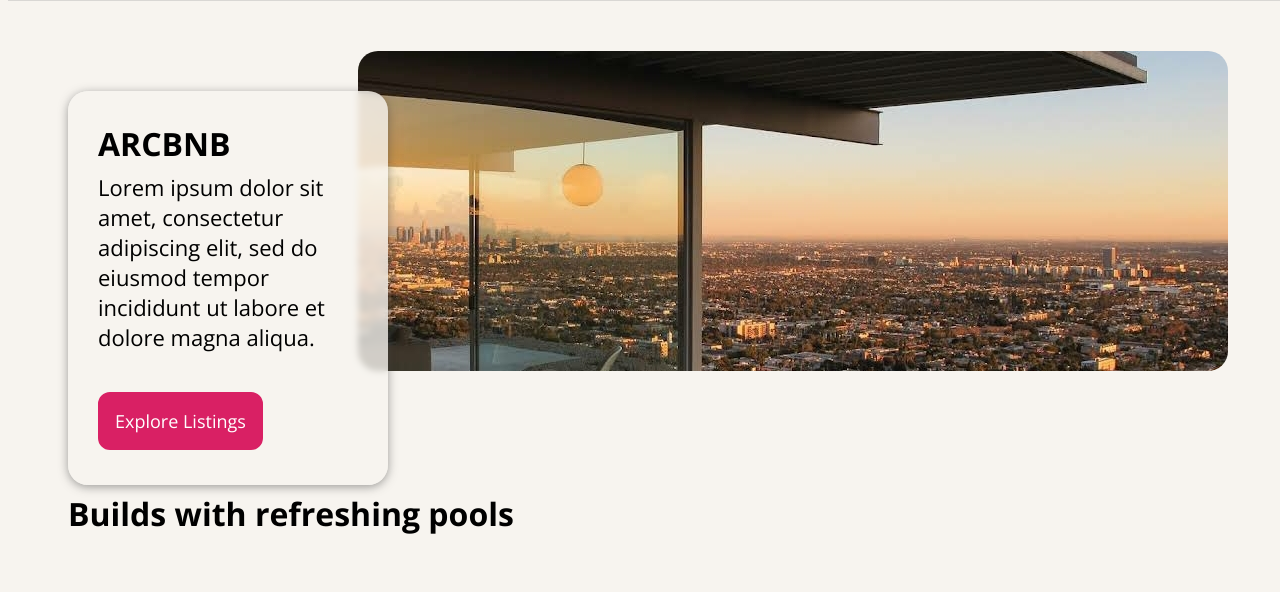
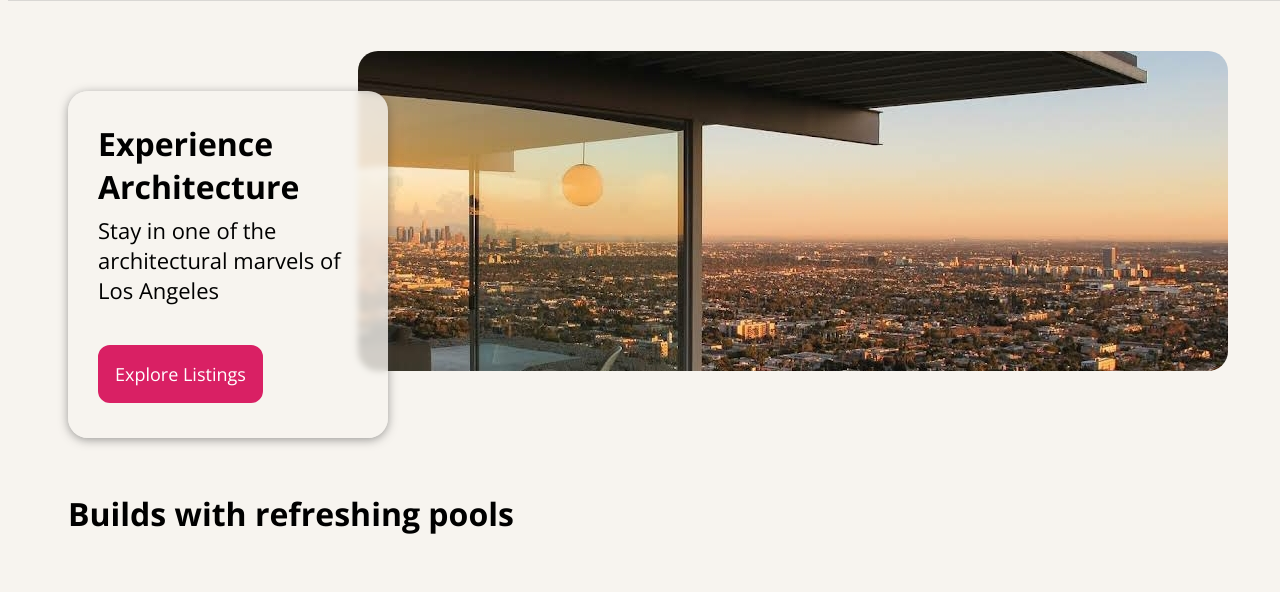
Before and after one commit to connorbyram/arcbnb, a Django app: page / in a window 1280 px wide. Shown: the part 68-660 px from the top of the page. Run offline with Django 4.2, Linux system fonts and the light colour scheme; data that the repository does not hold is empty.

Commit message:
readme updated

```diff
--- a/main_app/templates/home.html
+++ b/main_app/templates/home.html
@@ -6,9 +6,9 @@
     <div class="container">
         <div class="hero">
             <div class="hero-header">
-                <h1>ARCBNB</h1>
+                <h1>Experience Architecture</h1>
                 <p>
-                    Lorem ipsum dolor sit amet, consectetur adipiscing elit, sed do eiusmod tempor incididunt ut labore et dolore magna aliqua.
+                    Stay in one of the architectural marvels of Los Angeles
                 </p>
                 <a class="btn" href="{% url 'index' %}">Explore Listings</a>
             </div>
```
